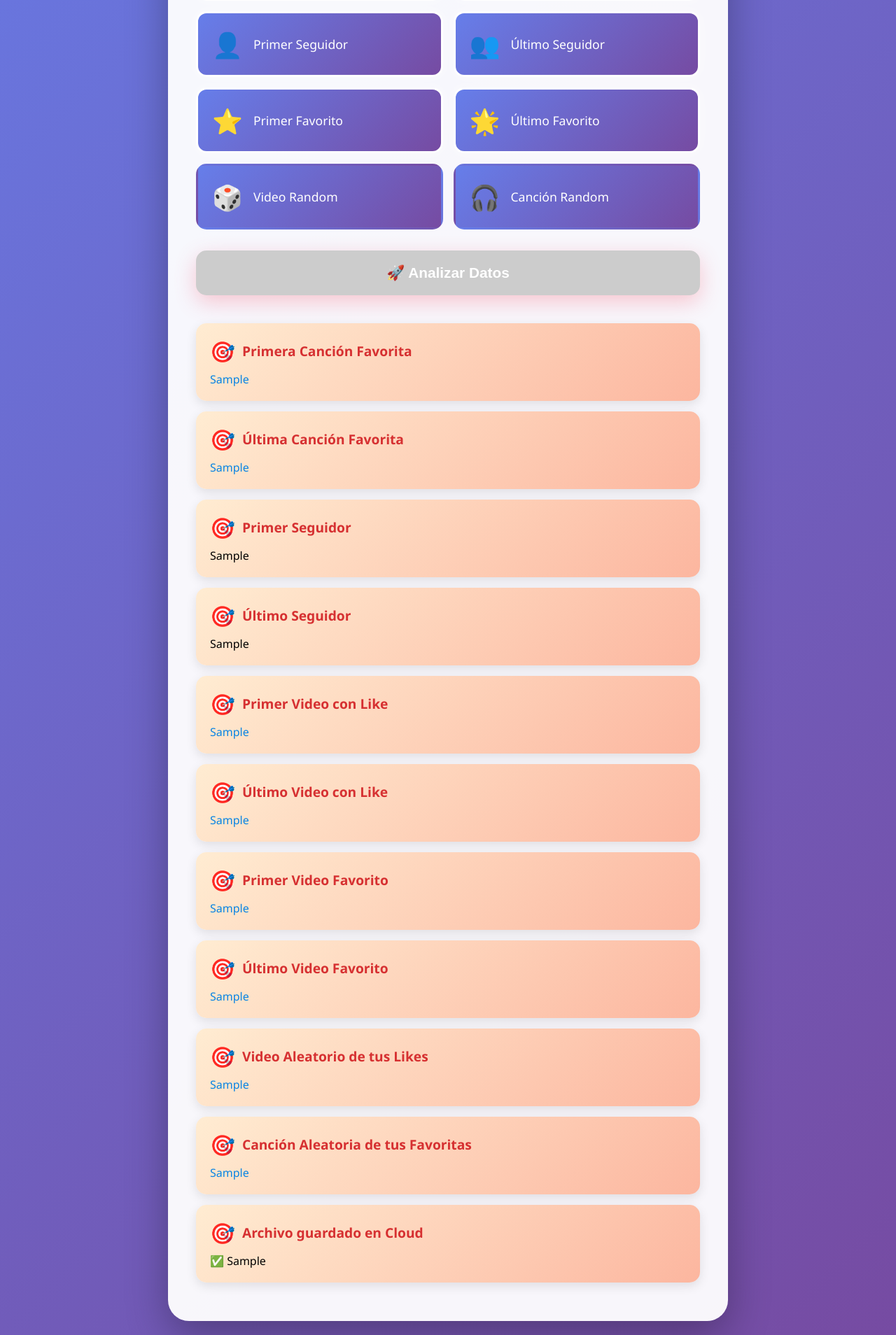
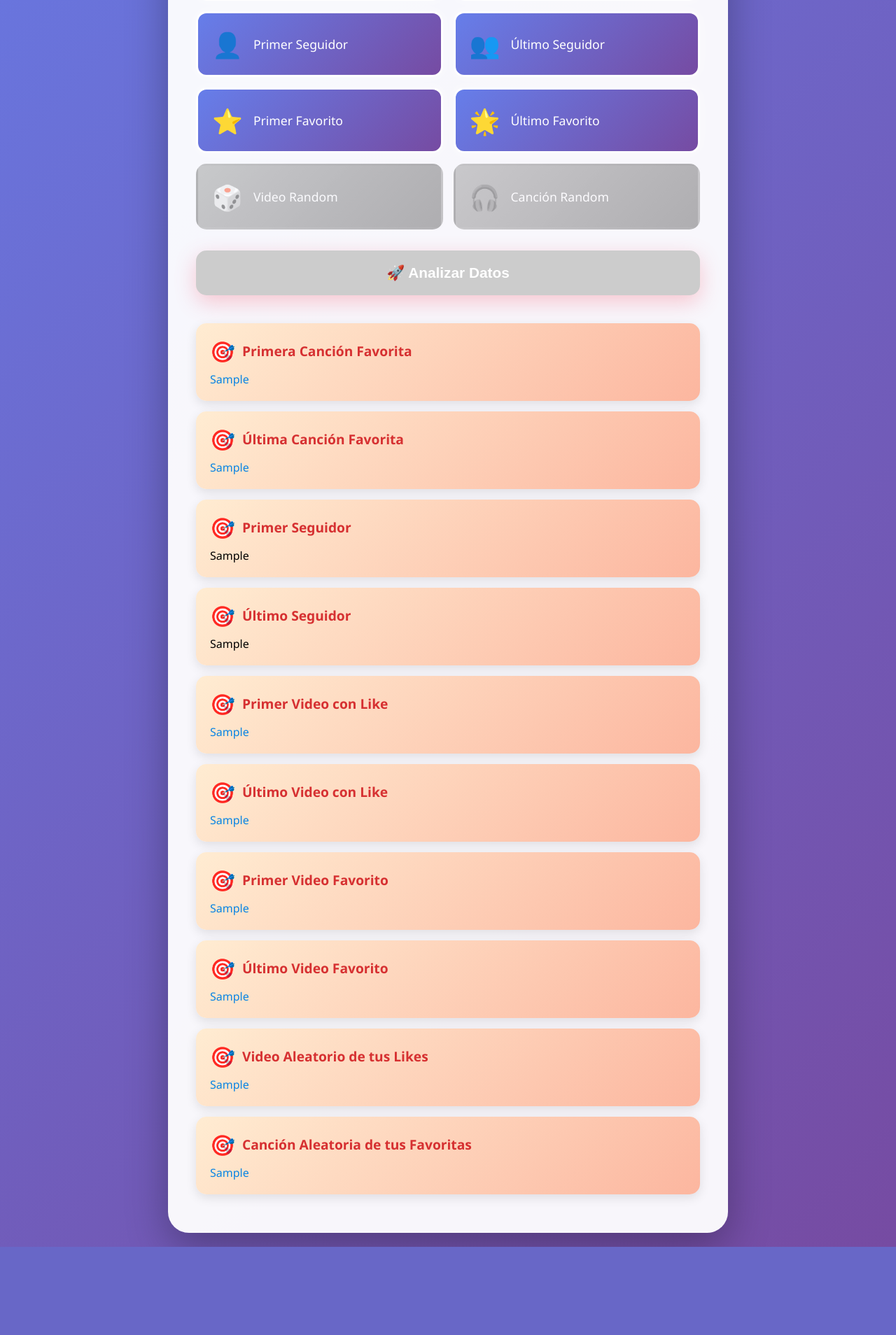
Before and after one commit to Dou1212/tiktok-analyzer2, a Flask app: template templates/index.html in a window 1280 px wide. Shown: the part 683-2591 px from the top of the page at 70% size. After the commit the page ends 2465 px from the top, so only its background shows below. Run offline with Flask 3, Linux system fonts and the light colour scheme; the template is opened without the code that fills it: most values are stand-ins (such as "Sample title", 1, 10 or a date in 2020).

Commit message:
Actualización del proyecto

```diff
--- a/templates/index.html
+++ b/templates/index.html
@@ -130,6 +130,15 @@
         .option-card.selected {
             border-color: #fff;
             box-shadow: 0 0 20px rgba(255, 255, 255, 0.5);
+        }
+
+        .option-card:not(.selected) {
+            background: linear-gradient(135deg, #999 0%, #666 100%);
+            opacity: 0.5;
+        }
+
+        .option-card:not(.selected):hover {
+            opacity: 0.7;
         }
 
         .option-card input[type="checkbox"] {
@@ -463,12 +472,7 @@
             </div>
             {% endif %}
 
-            {% if results.gcs_path %}
-            <div class="result-card">
-                <div class="result-title">Archivo guardado en Cloud</div>
-                <p>✅ {{ results.gcs_path }}</p>
-            </div>
-            {% endif %}
+
         </div>
         {% endif %}
     </div>
```
